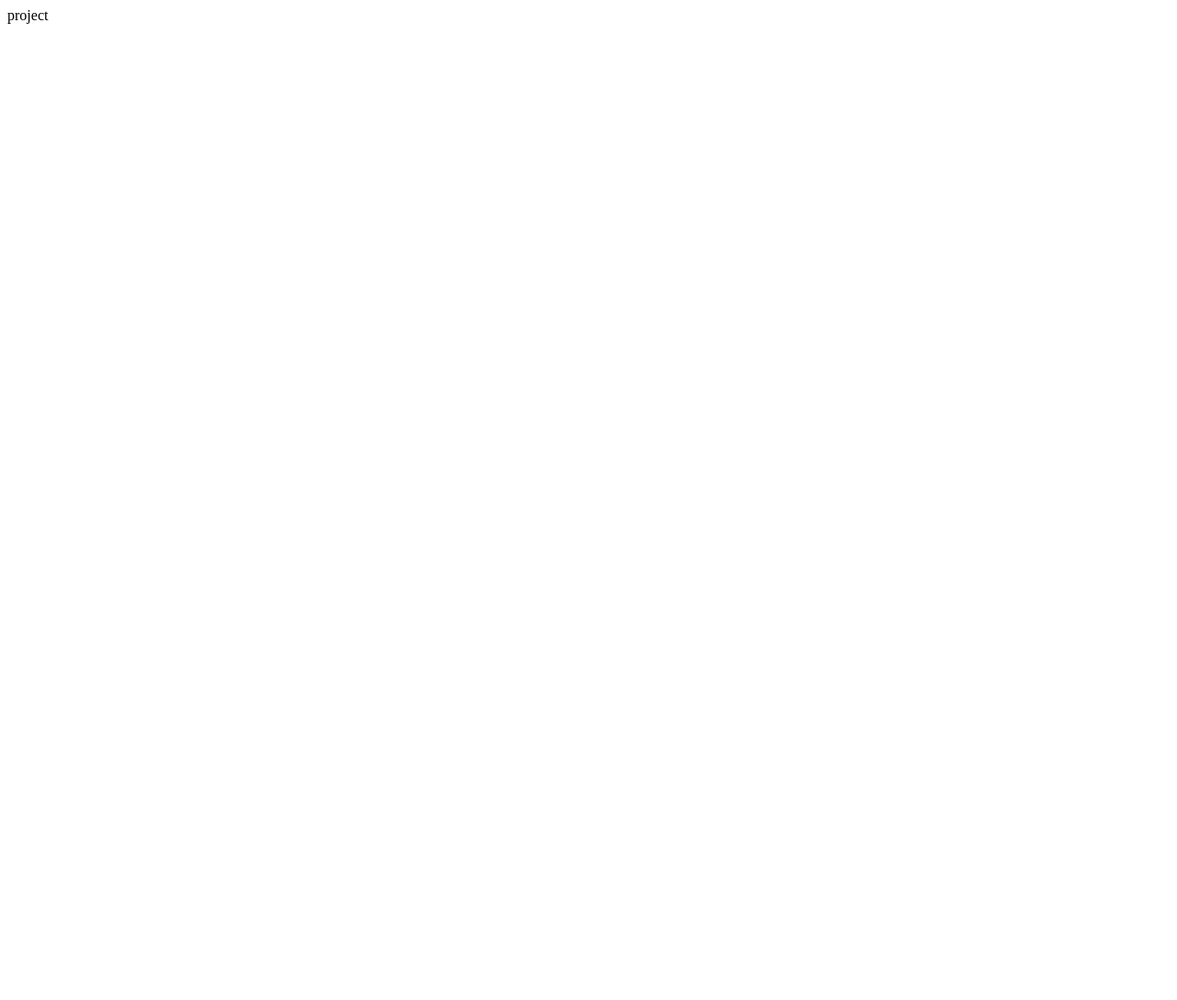
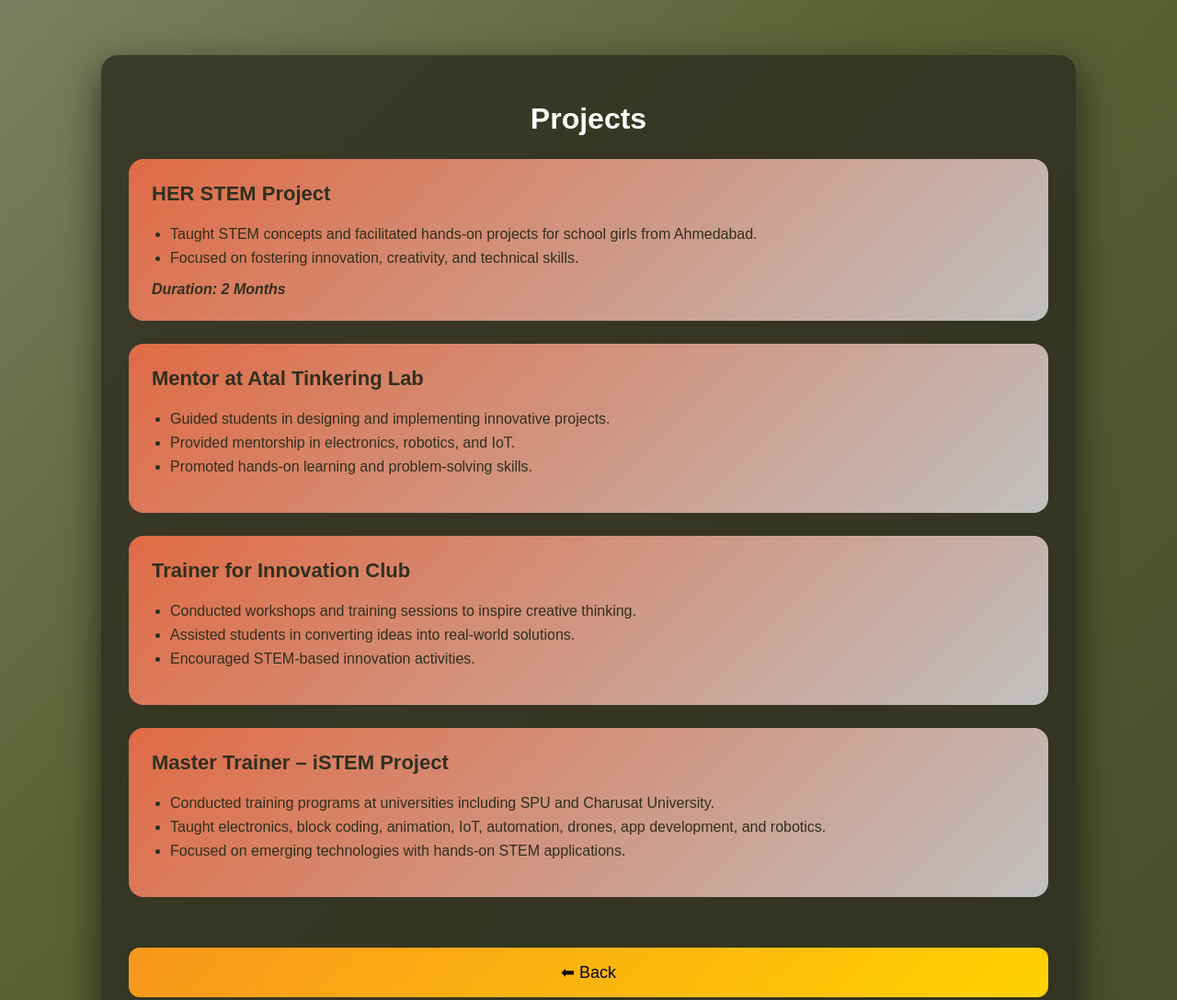
Before and after one commit to jinalstembotix/jinalpatanwadia.github.io, a plain HTML site: page projects.html in a window 1280 px wide. Shown: the top 1088 px of the page at 92% size. Before the commit the page ends 800 px from the top, so only its background shows below. Drawn offline with Linux system fonts and the light colour scheme; files that its build step writes are made by us from their sources.

Commit message:
Update projects.html

```diff
--- a/projects.html
+++ b/projects.html
@@ -1 +1,87 @@
-project
+<!DOCTYPE html>
+<html lang="en">
+<head>
+<meta charset="UTF-8">
+<title>Projects</title>
+<link rel="stylesheet" href="css/style.css">
+
+<style>
+.project-card {
+  background: linear-gradient(135deg,#E06B45,#C0C0C0);
+  padding: 25px;
+  margin: 25px 0;
+  border-radius: 16px;
+  color: #2F3020;
+}
+
+.project-card h3 {
+  margin-top: 0;
+  font-size: 22px;
+}
+
+.project-card ul {
+  padding-left: 20px;
+}
+
+.project-card li {
+  margin-bottom: 8px;
+}
+
+.project-duration {
+  font-style: italic;
+  margin-top: 10px;
+  font-weight: bold;
+}
+</style>
+</head>
+
+<body>
+
+<div class="container">
+  <h1>Projects</h1>
+
+  <!-- HER STEM Project -->
+  <div class="project-card">
+    <h3>HER STEM Project</h3>
+    <ul>
+      <li>Taught STEM concepts and facilitated hands-on projects for school girls from Ahmedabad.</li>
+      <li>Focused on fostering innovation, creativity, and technical skills.</li>
+    </ul>
+    <div class="project-duration">Duration: 2 Months</div>
+  </div>
+
+  <!-- Mentor at Atal Tinkering Lab -->
+  <div class="project-card">
+    <h3>Mentor at Atal Tinkering Lab</h3>
+    <ul>
+      <li>Guided students in designing and implementing innovative projects.</li>
+      <li>Provided mentorship in electronics, robotics, and IoT.</li>
+      <li>Promoted hands-on learning and problem-solving skills.</li>
+    </ul>
+  </div>
+
+  <!-- Trainer for Innovation Club -->
+  <div class="project-card">
+    <h3>Trainer for Innovation Club</h3>
+    <ul>
+      <li>Conducted workshops and training sessions to inspire creative thinking.</li>
+      <li>Assisted students in converting ideas into real-world solutions.</li>
+      <li>Encouraged STEM-based innovation activities.</li>
+    </ul>
+  </div>
+
+  <!-- Master Trainer at iSTEM Project -->
+  <div class="project-card">
+    <h3>Master Trainer – iSTEM Project</h3>
+    <ul>
+      <li>Conducted training programs at universities including SPU and Charusat University.</li>
+      <li>Taught electronics, block coding, animation, IoT, automation, drones, app development, and robotics.</li>
+      <li>Focused on emerging technologies with hands-on STEM applications.</li>
+    </ul>
+  </div>
+
+  <button class="btn back" onclick="location.href='index.html'">⬅ Back</button>
+</div>
+
+</body>
+</html>
```
